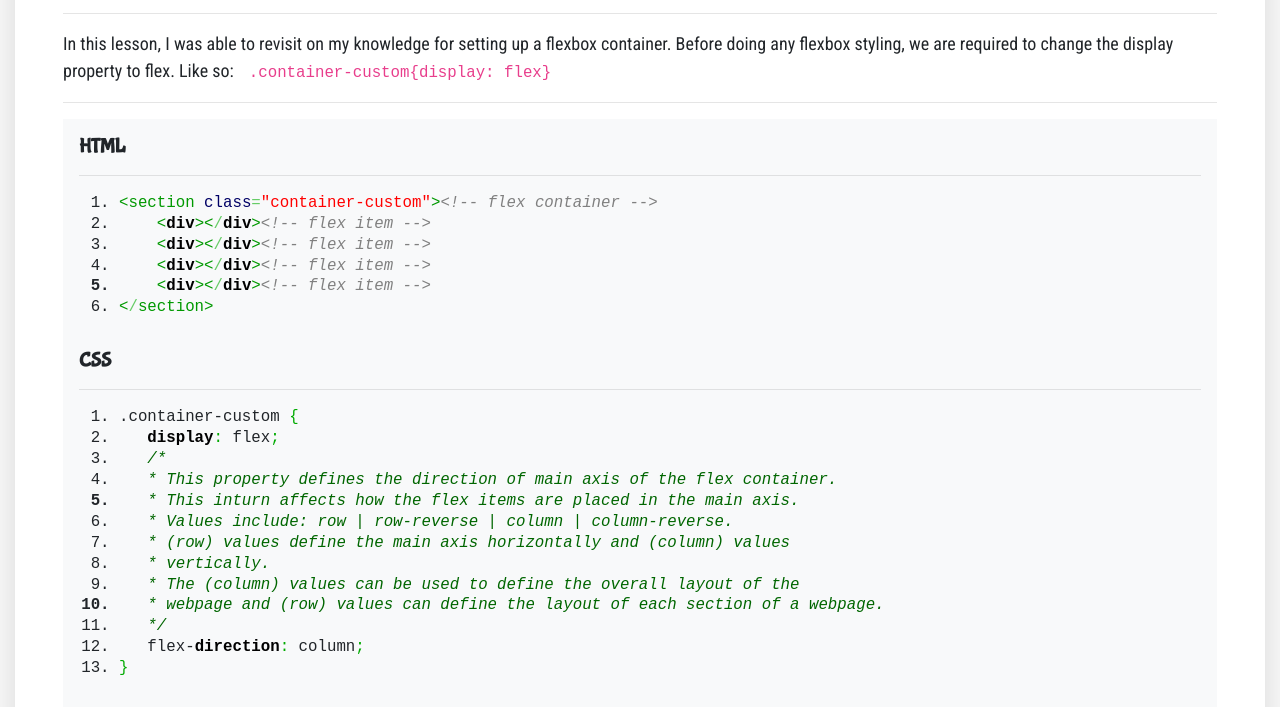
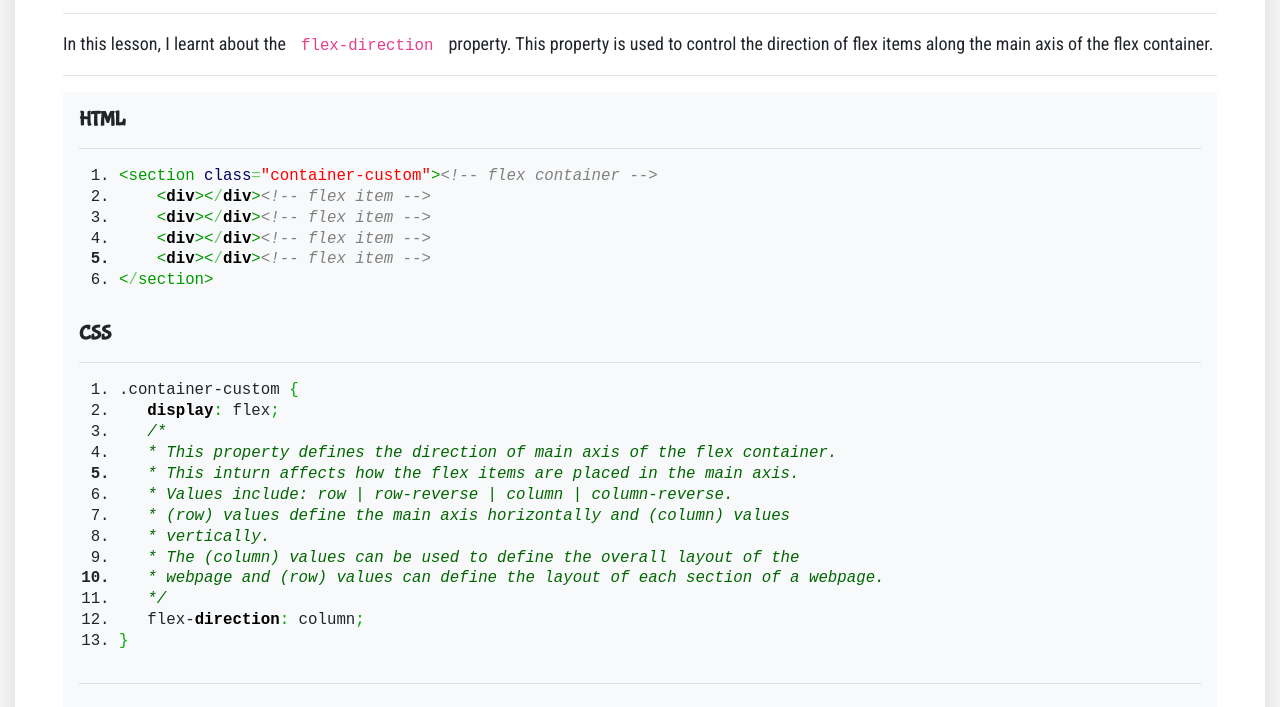
Before and after one commit to PeterKitonga/cssflexboxlearning, a plain HTML site: page Lesson 03 - Flex Containers: flex-direction/index.html in a window 1280 px wide. Shown: the part 158-865 px from the top of the page. Drawn offline with nearby package versions, Linux system fonts and the light colour scheme; a web font is replaced by a local one.

Commit message:
Modified overview for lesson 03

```diff
--- a/Lesson 03 - Flex Containers: flex-direction/index.html
+++ b/Lesson 03 - Flex Containers: flex-direction/index.html
@@ -30,7 +30,7 @@
                         <div class="p-2"><a class="btn btn-outline-success btn-sm" href="/Lesson 04 - Flex Containers: justify-content" role="button">Next >></a></div>
                     </div>
                     <hr>
-                    <p>In this lesson, I was able to revisit on my knowledge for setting up a flexbox container. Before doing any flexbox styling, we are required to change the display property to flex. Like so: <code>.container-custom{display: flex}</code></p>
+                    <p>In this lesson, I learnt about the <code>flex-direction</code> property. This property is used to control the direction of flex items along the main axis of the flex container.</p>
                     <hr>
                     <section>
                         <div class="p-3 mb-2 bg-light">
```
